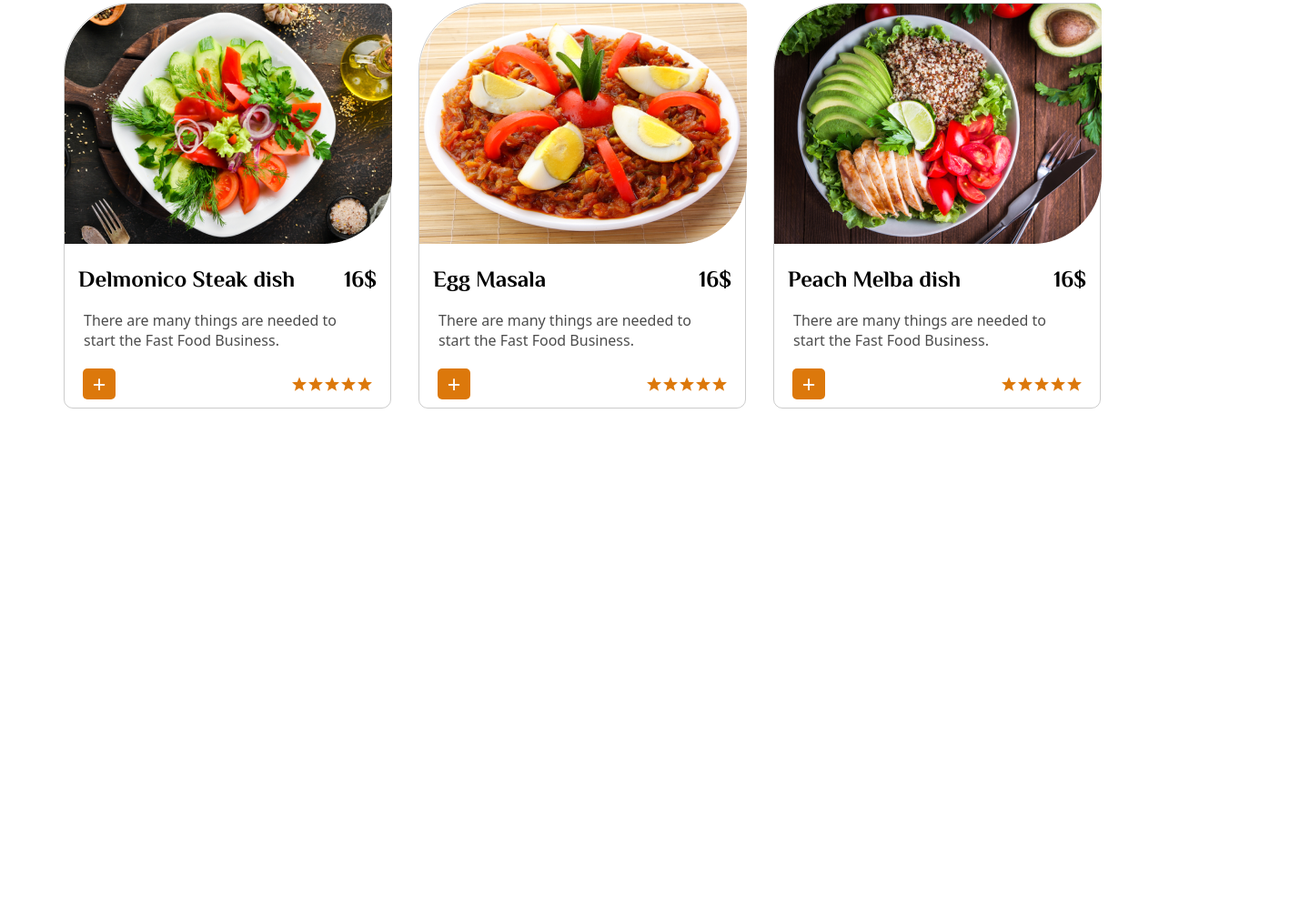
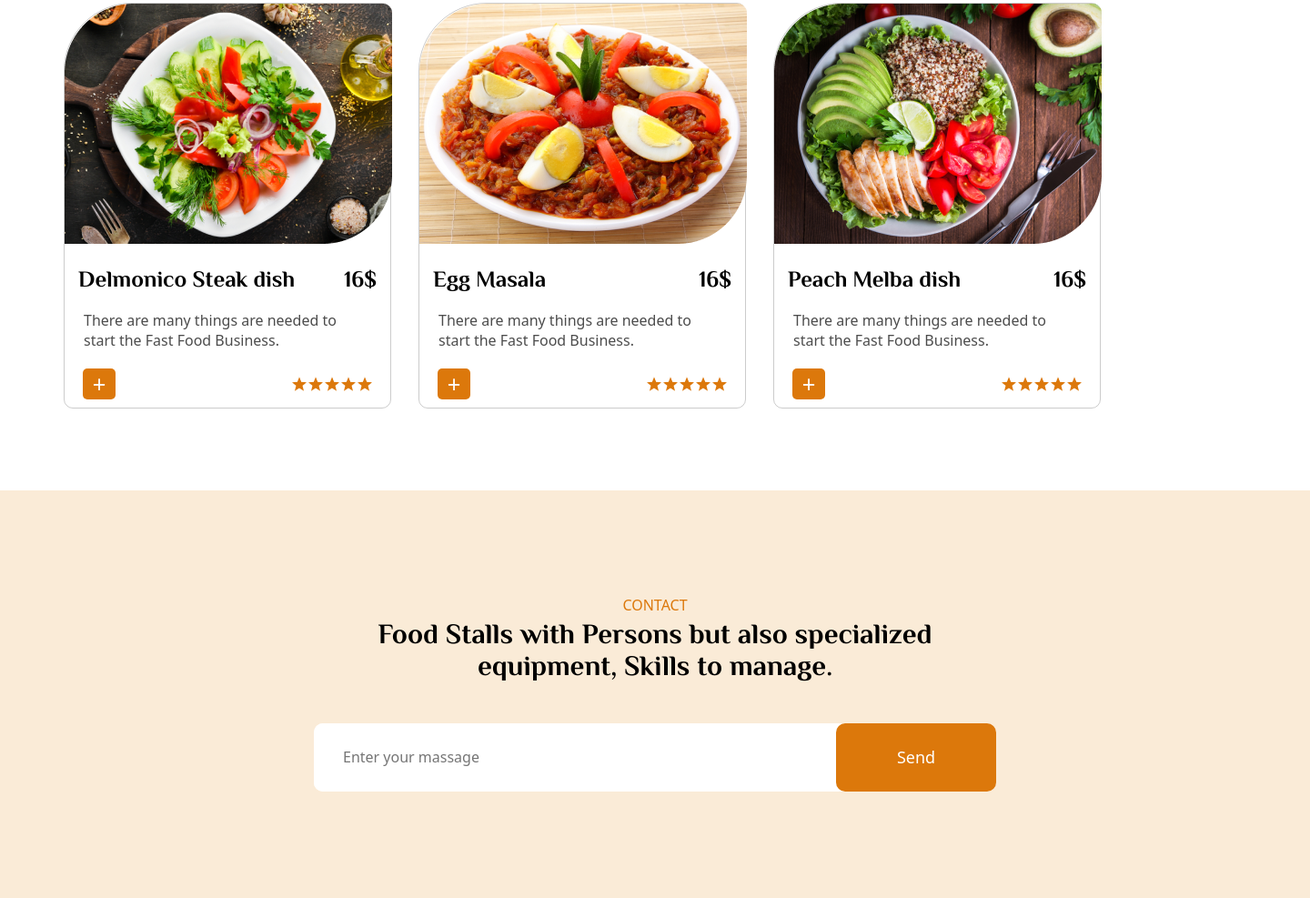
Before and after one commit to BoburDv/Food-Service, a plain HTML site: page index.html in a window 1280 px wide. Shown: the part 1947-2934 px from the top of the page at 91% size, 1440 px wide, since content can reach past the window. Before the commit the page ends 2426 px from the top, so only its background shows below. Drawn offline with Linux system fonts and the light colour scheme; a web font is replaced by a local one.

Commit message:
Vazifa 3

```diff
--- a/index.html
+++ b/index.html
@@ -187,5 +187,15 @@
                </div>
           </div>
     </div>
+    <div class="wrapbot">
+        <div class="contactbt">
+           CONTACT
+        </div>
+           <p id="pbt">Food Stalls with Persons but also specialized equipment, Skills to manage.</p>
+        <div class="search">
+           <input type="search" placeholder="Enter your massage" id="birbt">
+           <input type="button" value="Send" id="ikkibt">
+        </div>
+   </div>
 </body>
 </html>
--- a/style.css
+++ b/style.css
@@ -223,3 +223,55 @@ button:hover{
     margin-bottom: 30px;
     justify-content: center;
 }
+.wrapbot{
+    width: 1440px;
+    height: 448px;
+    background-color: antiquewhite;
+    margin-top: 7%;
+}
+.contactbt{
+    font-family: system-ui, -apple-system, BlinkMacSystemFont, 'Segoe UI', Roboto, Oxygen, Ubuntu, Cantarell, 'Open Sans', 'Helvetica Neue', sans-serif;
+    font-weight: 500;
+    font-size: 16px;
+    color: #DC780B;
+    text-align: center;
+    margin-bottom: 3px;
+}
+#pbt{
+    font-size: 31px;
+    font-weight: 700;
+    text-align: center;
+    margin-bottom: 46px;
+}
+#birbt{
+    border: none;
+    width: 574px;
+    height: 75px;
+    border-radius: 10px;
+    padding: 32px;
+    font-size: 16px;
+    font-weight: 400;
+    font-family: system-ui, -apple-system, BlinkMacSystemFont, 'Segoe UI', Roboto, Oxygen, Ubuntu, Cantarell, 'Open Sans', 'Helvetica Neue', sans-serif;
+}
+#ikkibt{
+    width: 176px;
+    height: 75px;
+    border-radius: 10px;
+    border: none;
+    background-color: #DC780B;
+    font-size: 18px;
+    font-weight: 500;
+    font-family: system-ui, -apple-system, BlinkMacSystemFont, 'Segoe UI', Roboto, Oxygen, Ubuntu, Cantarell, 'Open Sans', 'Helvetica Neue', sans-serif;
+    color: white;
+    cursor: pointer;
+}
+.search{
+    background-color: white;
+    width: 750px;
+    height: 75px;
+    border-radius: 10px;
+    display: flex;
+}
+.wrapbot{
+    padding: 115px 345px 117px 345px;
+}
```
